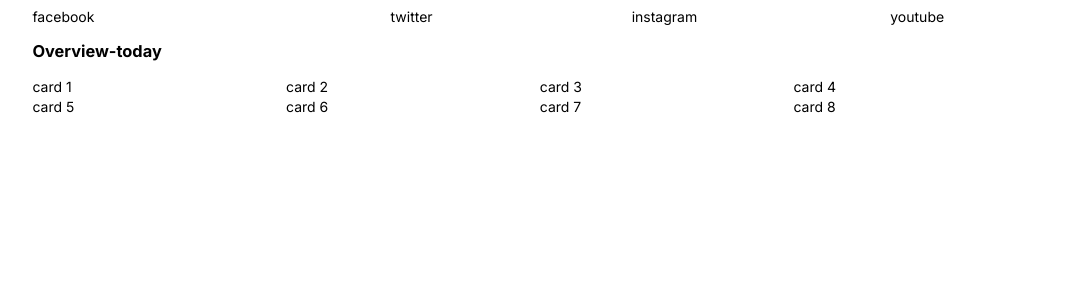
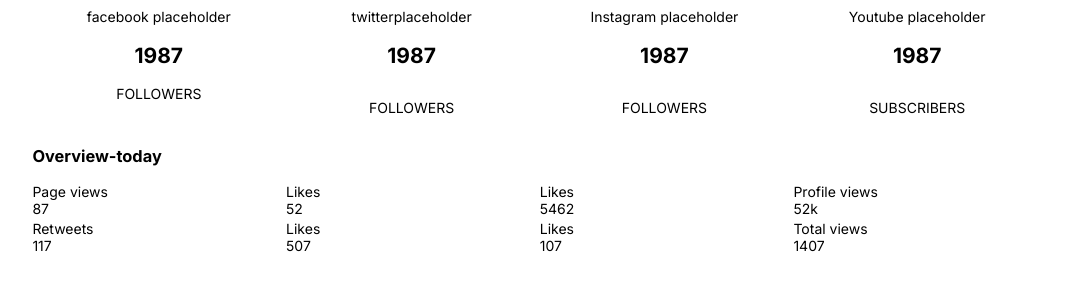
Before and after one commit to BaherZ/front-end-mentors-Intermediate-challenges-, a plain HTML site: page social-media-dashboard-with-theme-switcher-master/index.html in a window 1280 px wide. Shown: the part 90-380 px from the top of the page, without its empty margins (102-1176 px from the left). Drawn offline with Linux system fonts and the light colour scheme.

Commit message:
more html template content

```diff
--- a/social-media-dashboard-with-theme-switcher-master/index.html
+++ b/social-media-dashboard-with-theme-switcher-master/index.html
@@ -103,23 +103,32 @@
     <div class="main-cards-container">
       <div class="main-card">
         <div class="social-hander">
-          facebook
+          facebook placeholder
         </div>
+        <h2 class="people-count">1987</h2>
+        <p class="people-type"> FOLLOWERS</p>
+
       </div>
       <div class="main-card-container">
         <div class="social-hander">
-          twitter
+          twitterplaceholder
         </div>
+        <h2 class="people-count">1987</h2>
+        <p class="people-type"> FOLLOWERS</p>
       </div>
       <div class="main-card-container">
         <div class="social-hander">
-          instagram
+          Instagram placeholder
         </div>
+        <h2 class="people-count">1987</h2>
+        <p class="people-type"> FOLLOWERS</p>
       </div>
       <div class="main-card-container">
         <div class="social-hander">
-          youtube
+          Youtube placeholder
         </div>
+        <h2 class="people-count">1987</h2>
+        <p class="people-type"> SUBSCRIBERS</p>
       </div>
     </div>
 
@@ -127,28 +136,84 @@
       <h3>Overview-today</h3>
       <div class="overview-cards-container">
         <div class="overview-card">
-          card 1
+          <div class="metric-container">
+            <div class="metric-name">Page views</div>
+            <div class="metric-count">87</div>
+          </div>
+          <div class="metric-social">
+            <div class="social-icon"></div>
+            <div class="metric-percentage"></div>
+          </div>
         </div>
         <div class="overview-card">
-          card 2
+          <div class="metric-container">
+            <div class="metric-name">Likes</div>
+            <div class="metric-count">52</div>
+          </div>
+          <div class="metric-social">
+            <div class="social-icon"></div>
+            <div class="metric-percentage"></div>
+          </div>
         </div>
         <div class="overview-card">
-          card 3
+          <div class="metric-container">
+            <div class="metric-name">Likes</div>
+            <div class="metric-count">5462</div>
+          </div>
+          <div class="metric-social">
+            <div class="social-icon"></div>
+            <div class="metric-percentage"></div>
+          </div>
         </div>
         <div class="overview-card">
-          card 4
+          <div class="metric-container">
+            <div class="metric-name">Profile views</div>
+            <div class="metric-count">52k</div>
+          </div>
+          <div class="metric-social">
+            <div class="social-icon"></div>
+            <div class="metric-percentage"></div>
+          </div>
         </div>
         <div class="overview-card">
-          card 5
+          <div class="metric-container">
+            <div class="metric-name">Retweets</div>
+            <div class="metric-count">117</div>
+          </div>
+          <div class="metric-social">
+            <div class="social-icon"></div>
+            <div class="metric-percentage"></div>
+          </div>
         </div>
         <div class="overview-card">
-          card 6
+          <div class="metric-container">
+            <div class="metric-name">Likes</div>
+            <div class="metric-count">507</div>
+          </div>
+          <div class="metric-social">
+            <div class="social-icon"></div>
+            <div class="metric-percentage"></div>
+          </div>
         </div>
         <div class="overview-card">
-          card 7
+          <div class="metric-container">
+            <div class="metric-name">Likes</div>
+            <div class="metric-count">107</div>
+          </div>
+          <div class="metric-social">
+            <div class="social-icon"></div>
+            <div class="metric-percentage"></div>
+          </div>
         </div>
         <div class="overview-card">
-          card 8
+          <div class="metric-container">
+            <div class="metric-name">Total views</div>
+            <div class="metric-count">1407</div>
+          </div>
+          <div class="metric-social">
+            <div class="social-icon"></div>
+            <div class="metric-percentage"></div>
+          </div>
         </div>
       </div>
     </div>
--- a/social-media-dashboard-with-theme-switcher-master/styles/index.css
+++ b/social-media-dashboard-with-theme-switcher-master/styles/index.css
@@ -27,6 +27,7 @@
     width:100%;
     display: grid;
     grid-template: 1fr/ repeat(4,1fr);
+    text-align: center;
     /* column-gap: 2.5%; */
 }
 
```
